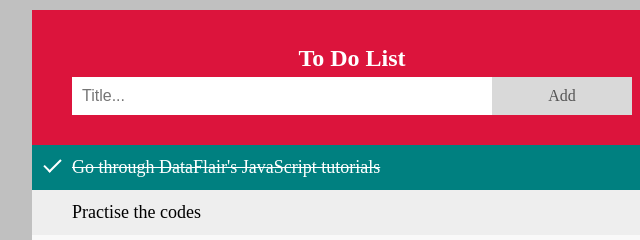
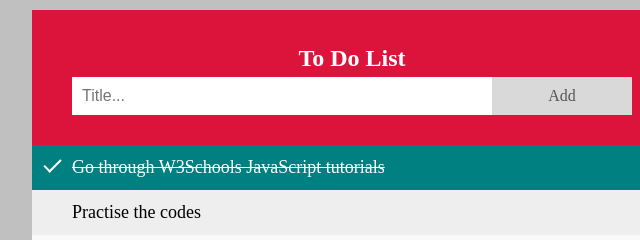
Before and after one commit to ayushdpsg12/to-do-list, a plain HTML site: page index.html in a window 1280 px wide. Shown: the top 240 px of the page, 288-928 px from the left. Drawn offline with Linux system fonts and the light colour scheme.

Commit message:
Update index.html

```diff
--- a/index.html
+++ b/index.html
@@ -10,7 +10,7 @@
       <span onclick="newElement()" class="addBtn">Add</span>
     </div>
     <ul id="myUL">
-      <li class="checked">Go through DataFlair's JavaScript tutorials</li>
+      <li class="checked">Go through W3Schools JavaScript tutorials</li>
       <li>Practise the codes</li>
       <li>Read a book on JavaScript</li>
       <li class="checked">Organise my notes</li>
```
